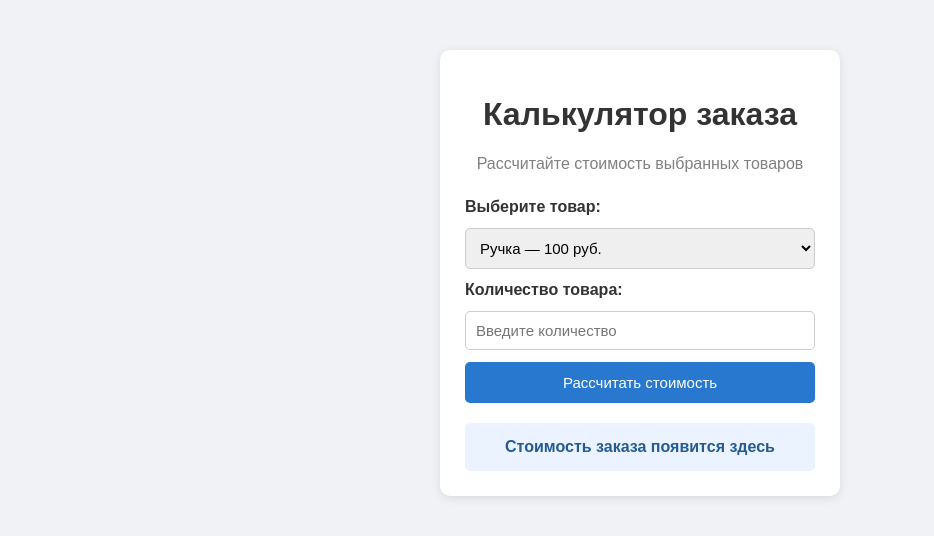
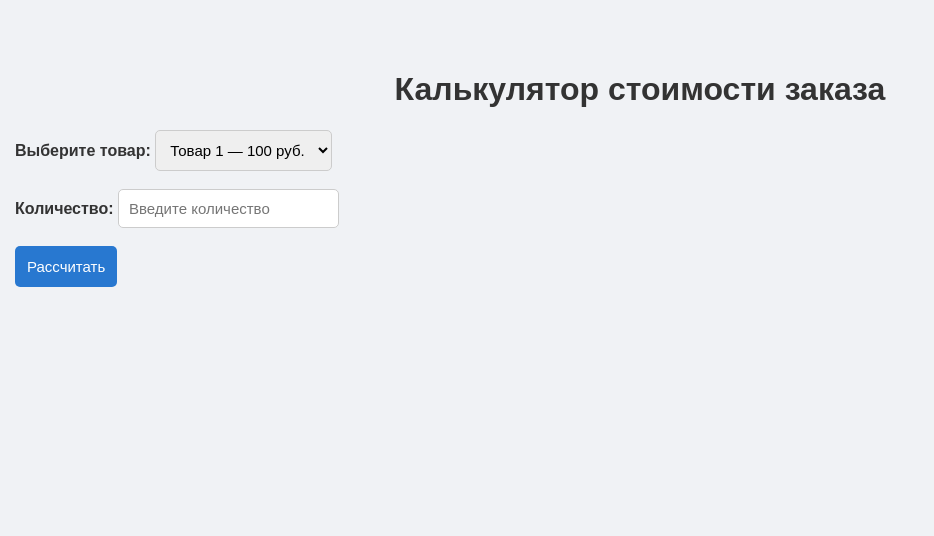
Before and after one commit to kanji0307f-cmyk/num5, a plain HTML site: page index.html in a window 1280 px wide. Shown: the whole page, without its empty margins (0-934 px from the left). Drawn offline with Linux system fonts and the light colour scheme.

Commit message:
Update index.html

```diff
--- a/index.html
+++ b/index.html
@@ -6,33 +6,29 @@
     <meta name="viewport" content="width=device-width, initial-scale=1.0">
     <title>Калькулятор заказа</title>
     <link rel="stylesheet" href="style.css">
+    <script src="script.js" defer></script>
 </head>
 <body>
 
-    <div class="container">
-        <h1>Калькулятор заказа</h1>
-        <p>Рассчитайте стоимость выбранных товаров</p>
+    <h1>Калькулятор стоимости заказа</h1>
 
-        <div class="form">
-            <label>Выберите товар:</label>
-            <select id="product">
-                <option value="100">Ручка — 100 руб.</option>
-                <option value="250">Тетрадь — 250 руб.</option>
-                <option value="500">Книга — 500 руб.</option>
-                <option value="150">Карандаш — 150 руб.</option>
-            </select>
+    <label for="product">Выберите товар:</label>
+    <select id="product">
+        <option value="100">Товар 1 — 100 руб.</option>
+        <option value="200">Товар 2 — 200 руб.</option>
+        <option value="300">Товар 3 — 300 руб.</option>
+    </select>
 
-            <label>Количество товара:</label>
-            <input type="number" id="quantity" placeholder="Введите количество" min="1">
+    <br><br>
 
-            <button onclick="calculate()">Рассчитать стоимость</button>
-        </div>
+    <label for="quantity">Количество:</label>
+    <input type="text" id="quantity" placeholder="Введите количество">
 
-        <div class="result" id="result">
-            Стоимость заказа появится здесь
-        </div>
-    </div>
+    <br><br>
 
-    <script src="script.js"></script>
+    <button type="button" id="calculate">Рассчитать</button>
+
+    <p id="result"></p>
+
 </body>
 </html>
```
